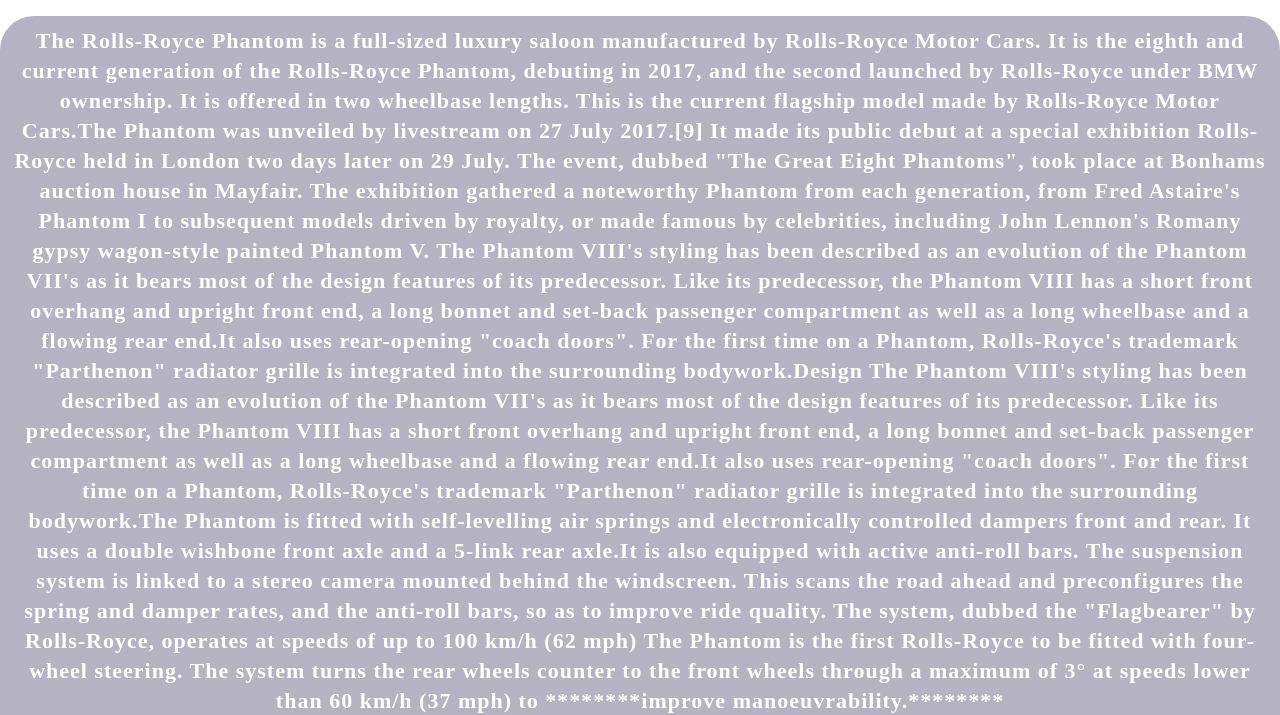
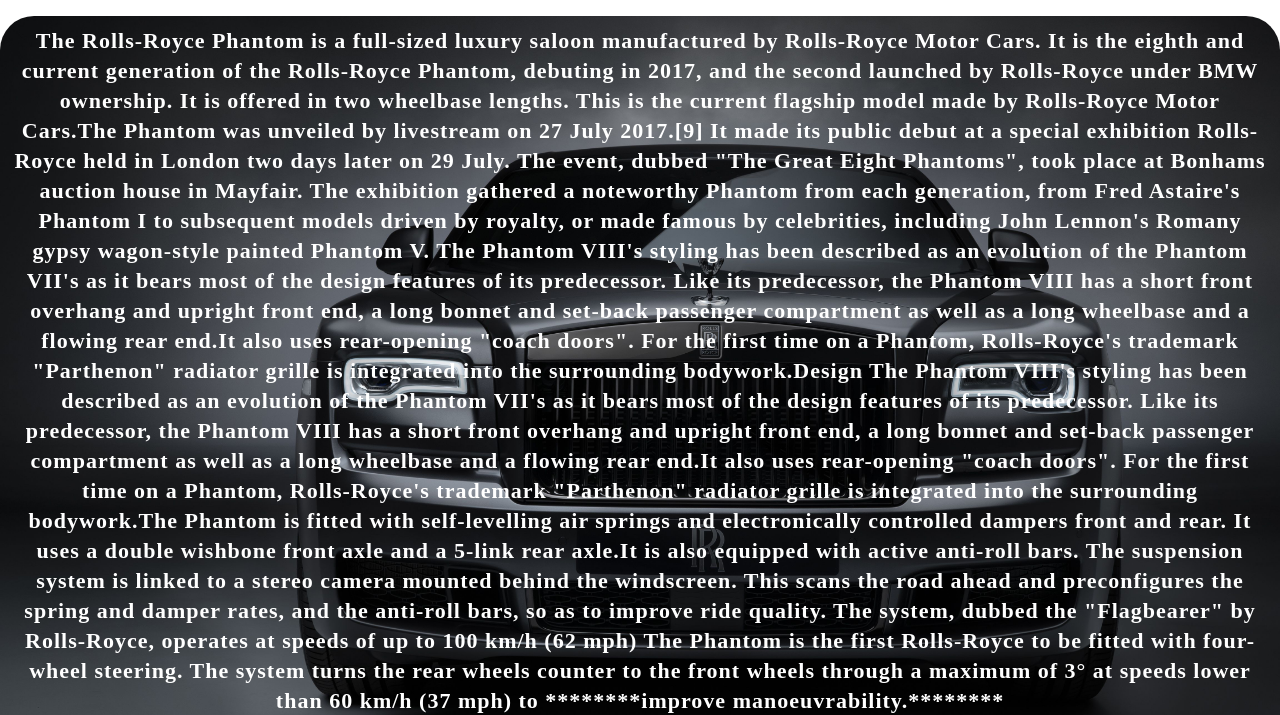
Before and after one commit to HaR-S-H/rolsRoyce.github.io, a plain HTML site: page index2.html in a window 1280 px wide. Shown: the part 802-1517 px from the top of the page. Drawn offline with Linux system fonts and the light colour scheme.

Commit message:
Update style2.css

```diff
--- a/style2.css
+++ b/style2.css
@@ -82,13 +82,13 @@ background-color: #fff;
 padding: 14px 70px;
 transition: 0.5s;
 }
-.time { background-image: url("phantom2.png");
+.time {
  background-size: cover;
  width: 100%;
  min-height: 100vh;
  background-image: linear-gradient(rgba(12,3,51,0.3),rgba(12,3,51,0.3));
  font-family: 'poppins','sans-serif';
-
+ background-image: url("phantom2.png");
  border-radius: 34px;
 }
 p{font-family: 'poppins','sans-serif';
```
